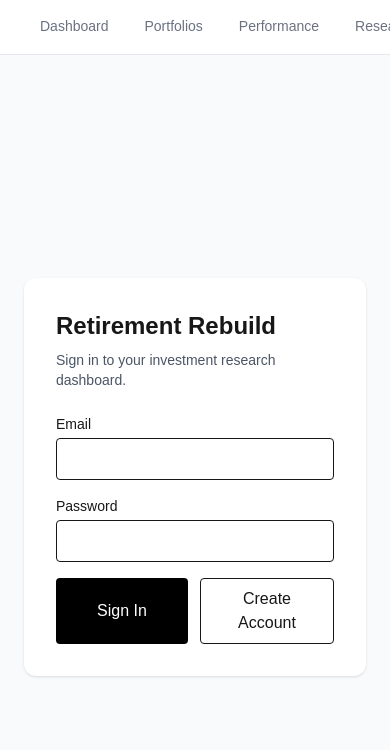
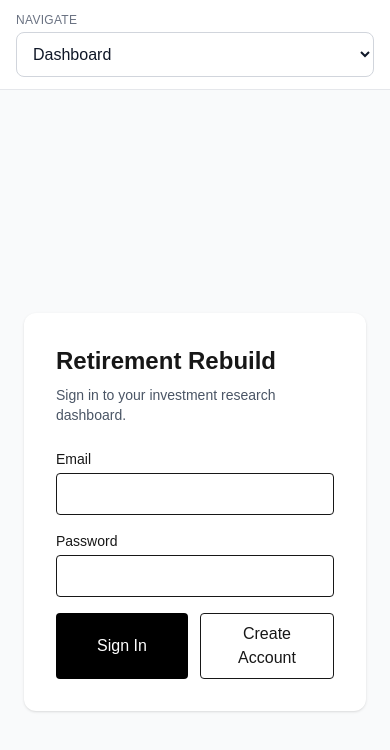
Before and after one commit to maxmarkwell/retirement-rebuild, a Next.js app: page /login in a window 390 px wide. Shown: the top 750 px of the page. Built offline with nearby package versions, Linux system fonts and the light colour scheme.

Commit message:
mobile enhancements

```diff
--- a/components/app-navigation.tsx
+++ b/components/app-navigation.tsx
@@ -1,16 +1,15 @@
 "use client";
 
 import Link from "next/link";
-import { usePathname } from "next/navigation";
+import {
+  usePathname,
+  useRouter,
+} from "next/navigation";
 
 const navigation = [
   {
     name: "Dashboard",
     href: "/",
-  },
-  {
-    name: "Portfolios",
-    href: "/portfolios",
   },
   {
     name: "Performance",
@@ -36,42 +35,105 @@ const navigation = [
     name: "AI Scorecard",
     href: "/scorecard",
   },
-  {
-    name: "What-If",
-    href: "/what-if",
-  },
-  {
-    name: "Activity",
-    href: "/activity",
-  },
 ];
 
 export default function AppNavigation() {
-  const pathname = usePathname();
+  const pathname =
+    usePathname();
+
+  const router =
+    useRouter();
+
+  const activeItem =
+    navigation.find(
+      (item) =>
+        item.href === "/"
+          ? pathname === "/"
+          : pathname.startsWith(
+              item.href
+            )
+    ) ??
+    navigation[0];
 
   return (
     <nav className="border-b border-gray-200 bg-white">
-      <div className="mx-auto flex max-w-7xl items-center gap-1 overflow-x-auto px-6">
-        {navigation.map((item) => {
+      {/* Mobile navigation */}
+
+      <div className="mx-auto max-w-7xl px-4 py-3 md:hidden">
+        <label
+          htmlFor="mobile-navigation"
+          className="mb-1 block text-xs font-medium uppercase tracking-wide text-gray-500"
+        >
+          Navigate
+        </label>
+
+        <select
+          id="mobile-navigation"
+          value={
+            activeItem.href
+          }
+          onChange={(
+            event
+          ) => {
+            router.push(
+              event.target.value
+            );
+          }}
+          className="w-full rounded-lg border border-gray-300 bg-white px-3 py-3 text-base font-medium text-gray-900"
+        >
+          {navigation.map(
+            (item) => (
+              <option
+                key={
+                  item.href
+                }
+                value={
+                  item.href
+                }
+              >
+                {
+                  item.name
+                }
+              </option>
+            )
+          )}
+        </select>
+      </div>
+
+      {/* Desktop navigation */}
+
+      <div className="mx-auto hidden max-w-7xl items-center gap-1 px-6 md:flex">
+        {navigation.map(
+          (item) => {
             const active =
               item.href === "/"
-              ? pathname === "/"
-              : pathname.startsWith(item.href);
+                ? pathname ===
+                  "/"
+                : pathname.startsWith(
+                    item.href
+                  );
 
             return (
               <Link
-              key={item.href}
-              href={item.href}
+                key={
+                  item.href
+                }
+                href={
+                  item.href
+                }
                 className={`whitespace-nowrap border-b-2 px-4 py-4 text-sm font-medium transition ${
                   active
                     ? "border-gray-900 text-gray-900"
                     : "border-transparent text-gray-500 hover:border-gray-300 hover:text-gray-900"
                 }`}
               >
-              {item.name}
+                {
+                  item.name
+                }
               </Link>
             );
-        })}
+          }
+        )}
       </div>
     </nav>
   );
```
Lines whose indentation alone changed are shown as unchanged.
